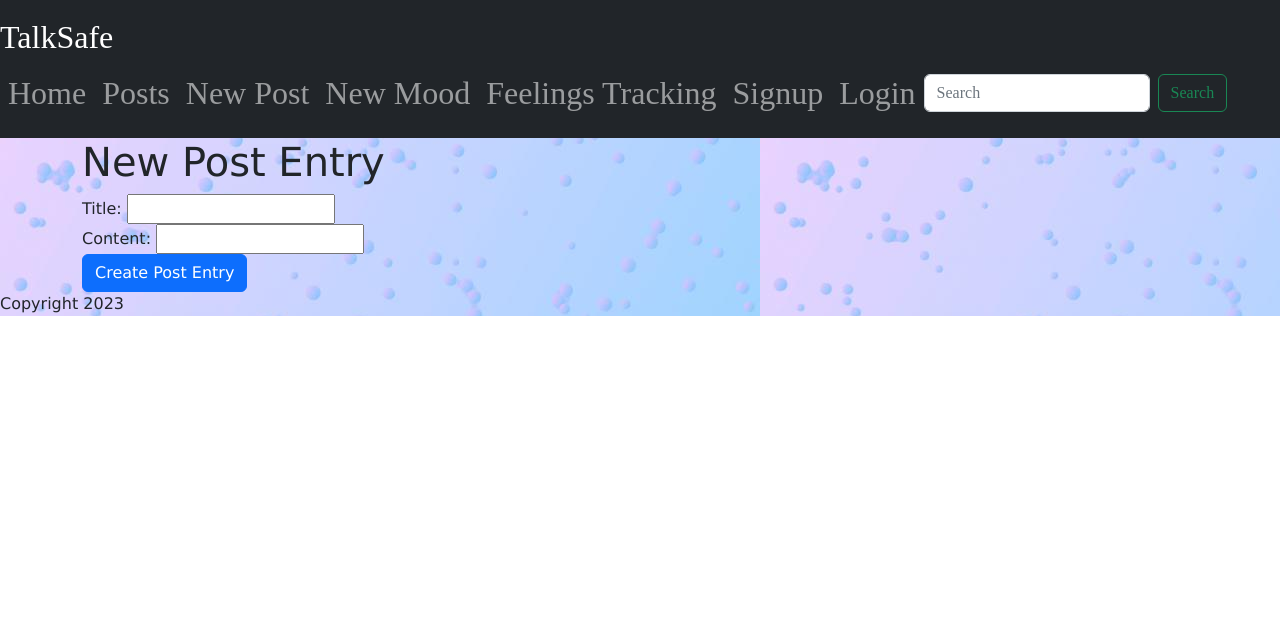
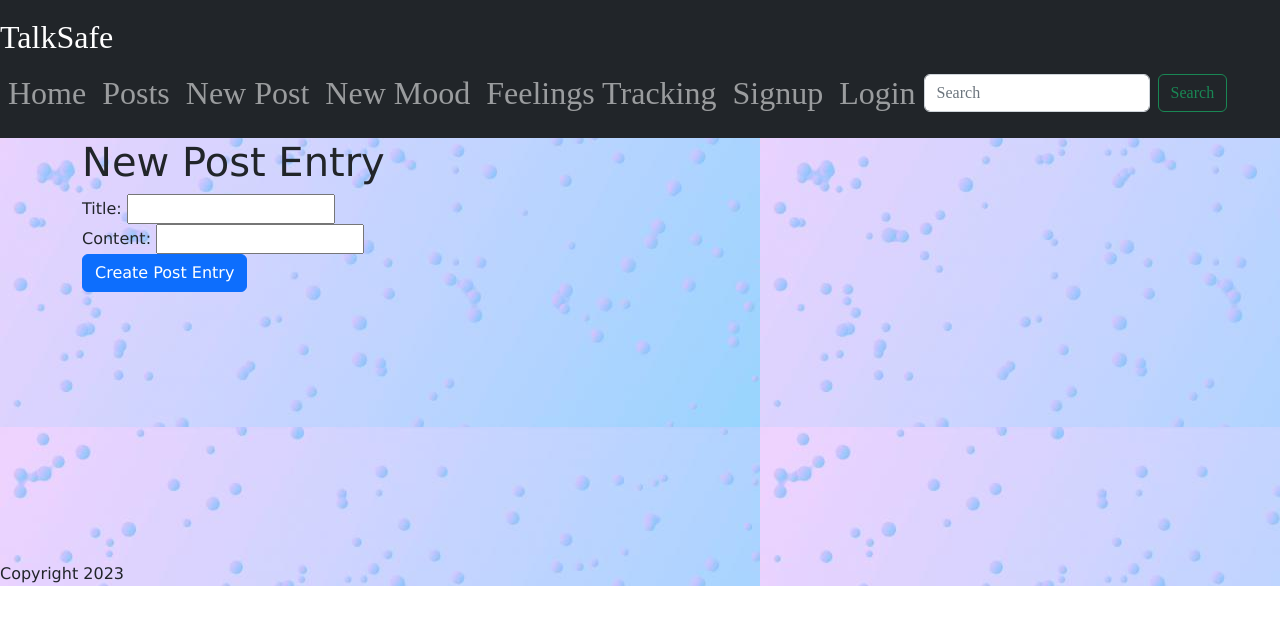
Before and after one commit to JoseMRodriguezO/mental-health-app, a React (Vite) app: page /journal_entries/new in a window 1280 px wide. Shown: the top 624 px of the page. Built offline with nearby package versions, Linux system fonts and the light colour scheme; no server answers.

Commit message:
Add react-player for Journal Entry

```diff
--- a/package.json
+++ b/package.json
@@ -16,6 +16,7 @@
     "react-calendar": "^4.0.0",
     "react-chartjs-2": "^5.2.0",
     "react-dom": "^18.2.0",
+    "react-player": "^2.12.0",
     "react-router-dom": "^6.9.0",
     "twitter": "^1.1.0",
     "twitter-lite": "^1.1.0"
--- a/src/JournalEntriesNew.jsx
+++ b/src/JournalEntriesNew.jsx
@@ -1,3 +1,5 @@
+import React from "react";
+import ReactPlayer from "react-player";
 export function JournalEntriesNew(props) {
   const handleSubmit = (event) => {
     event.preventDefault();
@@ -19,6 +21,7 @@ export function JournalEntriesNew(props) {
           Create Post Entry
         </button>
       </form>
+      <ReactPlayer url="https://www.youtube.com/watch?v=ysz5S6PUM-U" controls={true} width="480px" height="270px" />
     </div>
   );
 }
```
Also changed, not shown: 1 other file (tests, documents, lock files or other folders).
